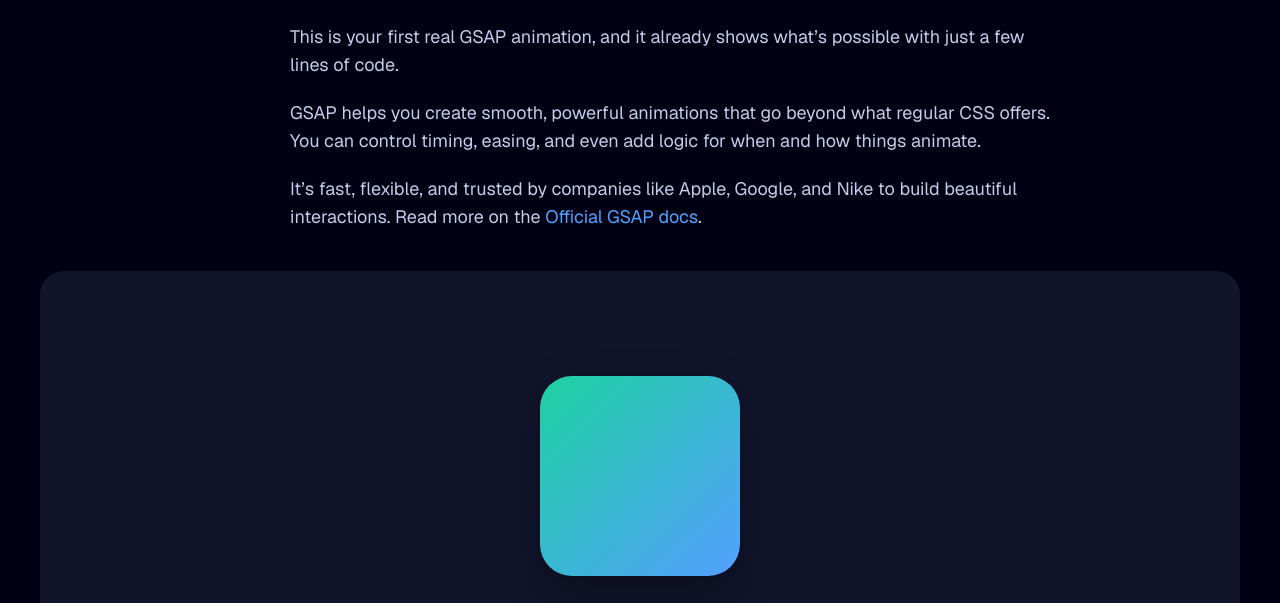
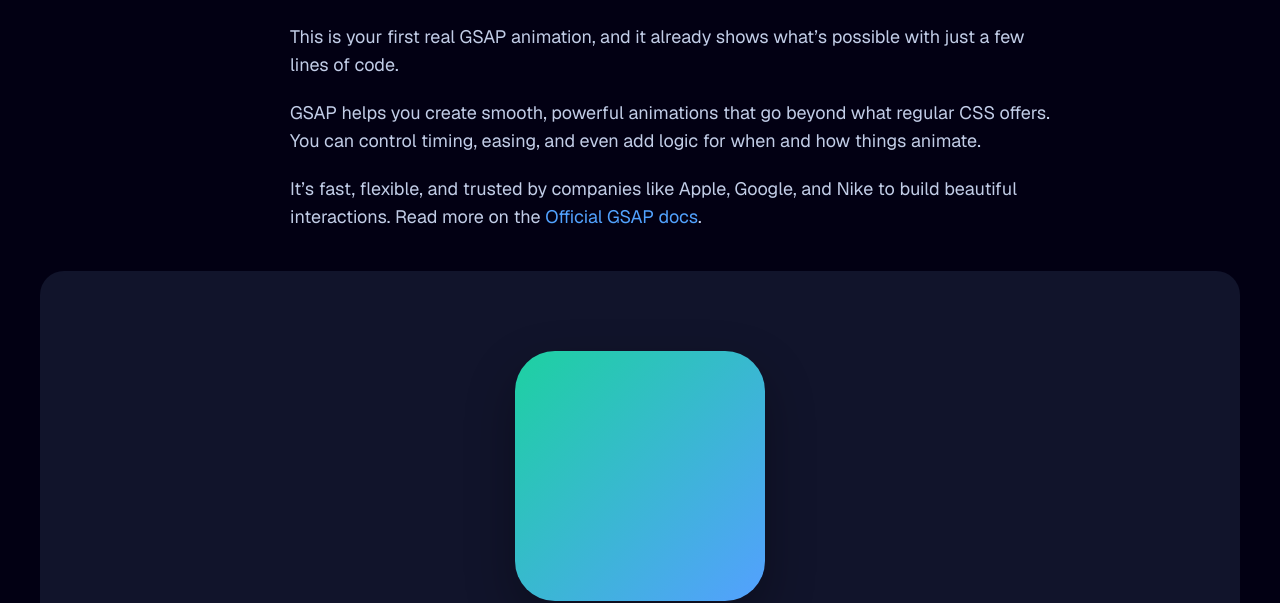
Before and after one commit to alimahdi-t/react-gsap-course, a website built with Vite: page pages/01a_your-first-animation/index.html in a window 1280 px wide. Shown: the part 225-828 px from the top of the page. Built offline with nearby package versions, Linux system fonts and the light colour scheme.

Commit message:
make first animation.

```diff
--- a/package.json
+++ b/package.json
@@ -13,6 +13,7 @@
   },
   "dependencies": {
     "@tailwindcss/vite": "^4.1.8",
+    "gsap": "^3.13.0",
     "tailwindcss": "^4.1.8"
   }
 }
--- a/pages/01a_your-first-animation/script.js
+++ b/pages/01a_your-first-animation/script.js
@@ -0,0 +1,13 @@
+gsap.to(".card", {
+  opacity: 1,
+  scale: 1,
+  duration: 5,
+  onComplete: () => {
+    gsap.to(".card", {
+      y: -20,
+      repeat: -1,
+      duration: 0.5,
+      yoyo: true,
+    });
+  },
+});
--- a/pages/01a_your-first-animation/style.css
+++ b/pages/01a_your-first-animation/style.css
@@ -4,6 +4,6 @@
   background: linear-gradient(135deg, #1dd1a1, #54a0ff);
   border-radius: 40px;
   box-shadow: 0 20px 50px rgba(0, 0, 0, 0.3);
-  opacity: 1;
+  opacity: 0;
   transform: scale(0.8);
 }
```
Also changed, not shown: pages/01a_your-first-animation/index.html (line endings or trailing spaces), 1 other file.
